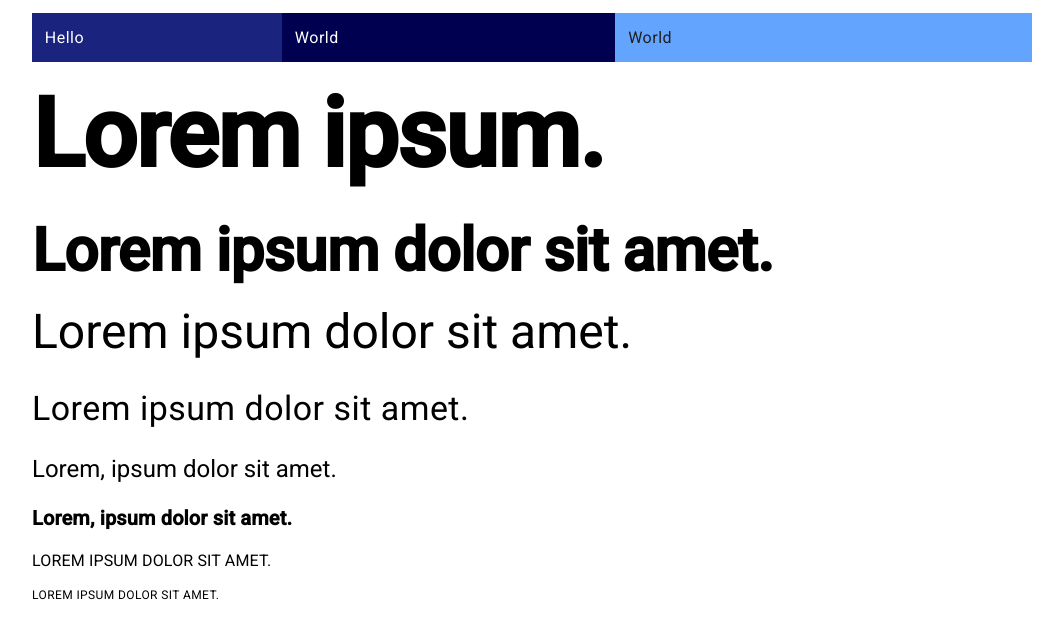
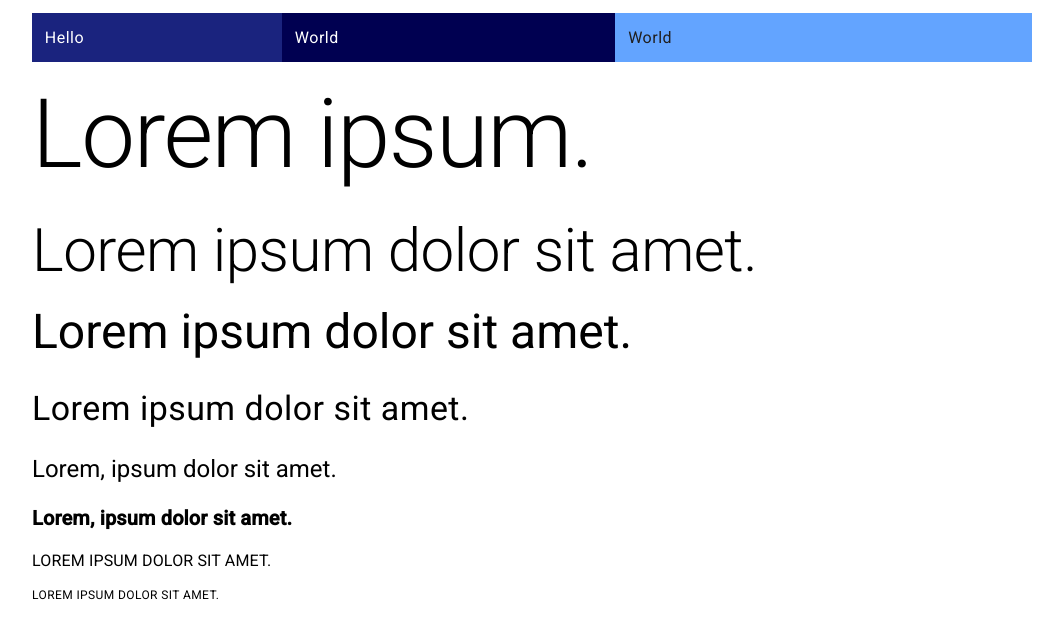
Before and after one commit to santhanam87/scssexperiments, a website built with Parcel: page src/index.html in a window 1280 px wide. Shown: the whole page, without its empty margins (108-1171 px from the left). Built offline with nearby package versions, Linux system fonts and the light colour scheme.

Commit message:
font-weight fix

```diff
--- a/src/scss/abstract/_variables.scss
+++ b/src/scss/abstract/_variables.scss
@@ -27,8 +27,8 @@ $mds_secondaryFontName : "";
 $typeFace: (
     primary: (
         tag:(
-            h1: (light, 6rem, -1.5px),
-            h2: (light, 3.75rem, -0.5px),
+            h1: (lighter, 6rem, -1.5px),
+            h2: (lighter, 3.75rem, -0.5px),
             h3: (normal, 3rem, 0),
             h4: (normal, 2.12rem, 0.25),
             h5: (normal, 1.5rem, 0),
```
Also changed, not shown: dist/index.html, 2 other files.
